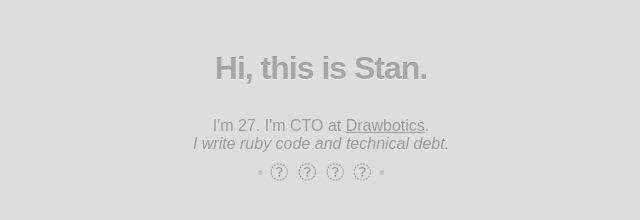
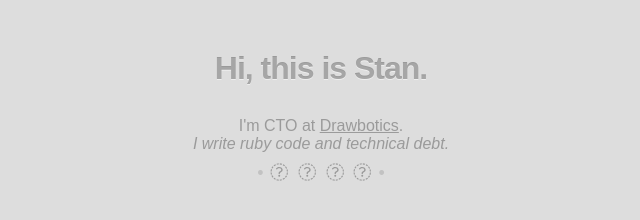
Before and after one commit to StanBoyet/personal-website, a plain HTML site: page index.html in a window 1280 px wide. Shown: the full height of the page, 319-959 px from the left. Drawn offline with Linux system fonts and the light colour scheme.

Commit message:
Update index.html

```diff
--- a/index.html
+++ b/index.html
@@ -18,7 +18,7 @@
     <div class="welcome">
   <h1>Hi, this is Stan.</h1>
   <p class='bio'>
-    I'm 27. I'm CTO at <a href='http://drawbotics.com'>Drawbotics</a>.
+    I'm CTO at <a href='http://drawbotics.com'>Drawbotics</a>.
   </p>
   <blockquote>
     I write ruby code and technical debt.
```
